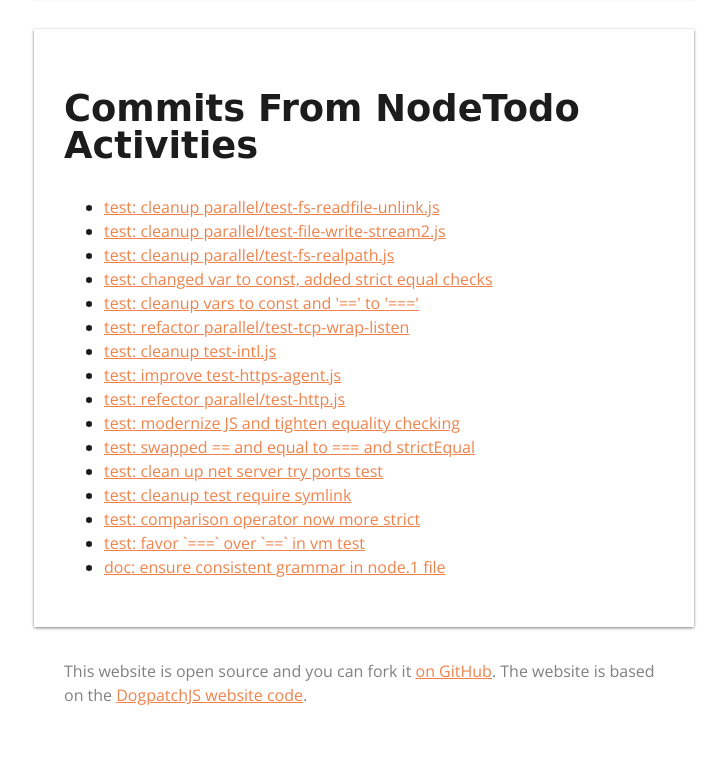
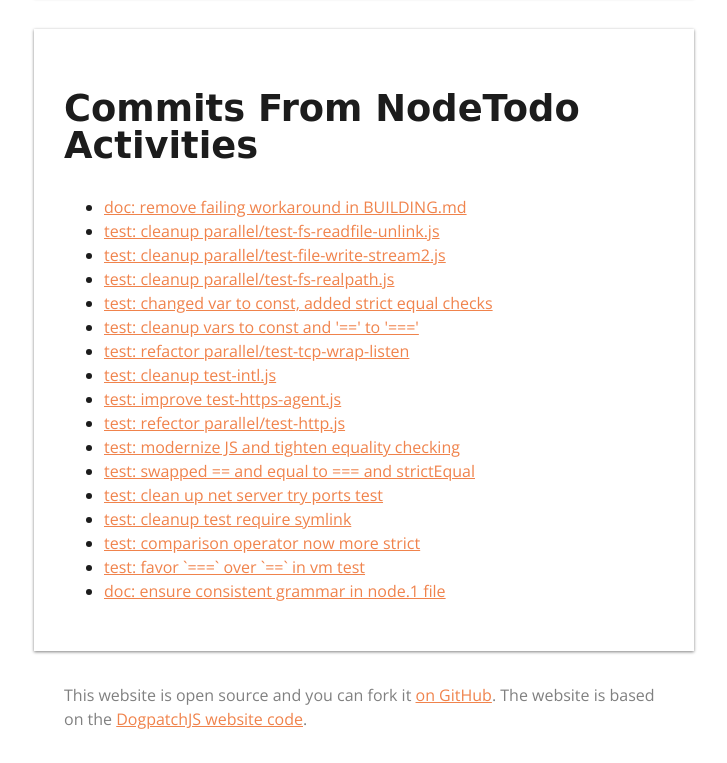
Before and after one commit to Trott/nodetodo, a plain HTML site: page index.html in a window 1280 px wide. Shown: the part 1059-1822 px from the top of the page, without its empty margins (276-1003 px from the left). Before the commit the page ends 1798 px from the top, so only its background shows below. Drawn offline with nearby package versions, Linux system fonts and the light colour scheme; a web font is replaced by a local one.

Commit message:
add commit

```diff
--- a/index.html
+++ b/index.html
@@ -79,6 +79,7 @@
       <section>
         <h2>Commits From NodeTodo Activities</h2>
         <ul>
+          <li><a href="https://github.com/nodejs/node/commit/7f7502d901e8eb9db5213121a6b0a9d4f825d23c">doc: remove failing workaround in BUILDING.md</a></li>
           <li><a href="https://github.com/nodejs/node/commit/e5f5f3aa734482508330f2121ccdfbdc65465ea7">test: cleanup parallel/test-fs-readfile-unlink.js</a></li>
           <li><a href="https://github.com/nodejs/node/commit/782db084ade38a8930fab3ef38d9016f08424e10">test: cleanup parallel/test-file-write-stream2.js</a></li>
           <li><a href="https://github.com/nodejs/node/commit/73ae2d1895c2c0d1d4eeaddd284c58d776d2be87">test: cleanup parallel/test-fs-realpath.js</a></li>
```
